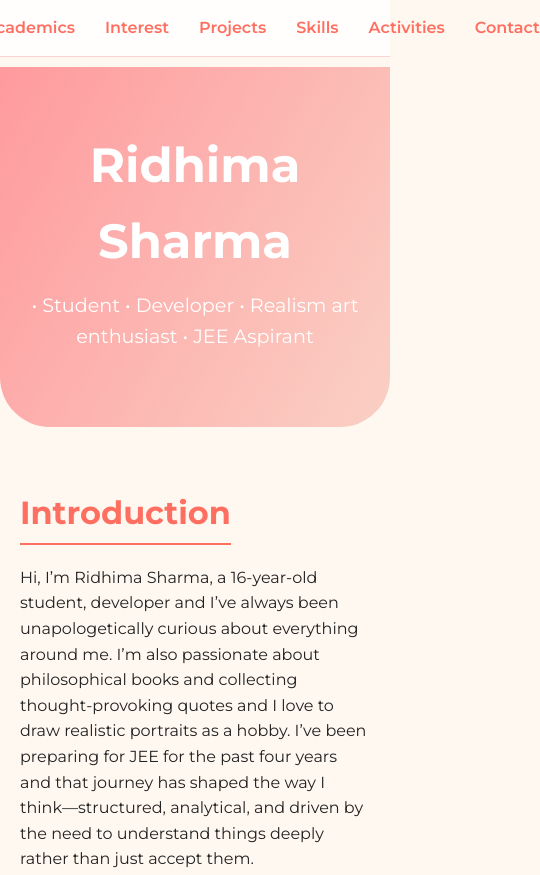
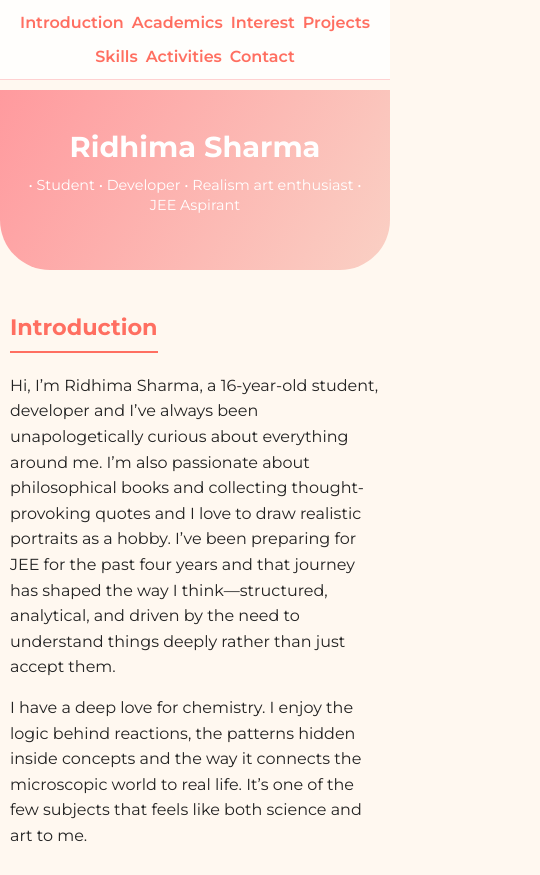
Before and after one commit to Ridhima-sharma09/My-Portfolio-, a plain HTML site: page index.html in a window 390 px wide. Shown: the top 875 px of the page, 540 px wide, since content can reach past the window. Drawn offline with Linux system fonts and the light colour scheme.

Commit message:
Update index.html

```diff
--- a/index.html
+++ b/index.html
@@ -20,7 +20,8 @@
       padding: 15px 25px;
       display: flex;
       justify-content: center;
-      gap: 30px;
+      flex-wrap: wrap;
+      gap: 15px;
       border-bottom: 1px solid #ffd1d1;
     }
     nav a {
@@ -29,27 +30,34 @@
       text-decoration: none;
       font-size: 1rem;
     }
-    nav a:hover {
-      text-decoration: underline;
-    }
+    nav a:hover { text-decoration: underline; }
 
     /* ---------- HEADER ---------- */
     header {
       background: linear-gradient(120deg, #ff9a9e, #fad0c4);
       text-align: center;
-      padding: 60px 20px;
+      padding: 40px 20px;
       border-bottom-left-radius: 50px;
       border-bottom-right-radius: 50px;
       margin-top: 10px;
     }
-    header h1 { font-size: 3rem; color: #fff; }
-    header p { font-size: 1.2rem; color: #fff; margin-top: 10px; }
+    header h1 {
+      font-size: clamp(1.8rem, 6vw, 3rem); /* fluid font for mobile to desktop */
+      color: #fff;
+      line-height: 1.2;
+      word-break: break-word;
+    }
+    header p {
+      font-size: clamp(0.9rem, 3vw, 1.2rem);
+      color: #fff;
+      margin-top: 10px;
+      line-height: 1.4;
+    }
 
     /* ---------- SECTIONS ---------- */
-    section { max-width: 1000px; margin: 60px auto; padding: 0 20px; }
-    h2 { font-size: 2rem; margin-bottom: 20px; color: #ff6f61; border-bottom: 2px solid #ff6f61; display: inline-block; padding-bottom: 5px; }
-
-    h3 { font-size: 1.4rem; color: #ff8c94; margin-bottom: 10px; }
+    section { max-width: 1000px; margin: 50px auto; padding: 0 15px; }
+    h2 { font-size: clamp(1.4rem, 4vw, 2rem); margin-bottom: 20px; color: #ff6f61; border-bottom: 2px solid #ff6f61; display: inline-block; padding-bottom: 5px; }
+    h3 { font-size: clamp(1.1rem, 3vw, 1.4rem); color: #ff8c94; margin-bottom: 10px; }
     p { margin-bottom: 15px; }
 
     .project, .skill, .activity {
@@ -74,7 +82,7 @@
       border-top-left-radius: 50px;
       border-top-right-radius: 50px;
       color: #fff;
-      margin-top: 70px;
+      margin-top: 50px;
     }
 
     /* ---------- BACK TO TOP BUTTON ---------- */
@@ -94,8 +102,13 @@
       transition: 0.3s ease;
       z-index: 999;
     }
-    #topBtn:hover {
-      background: #e65a51;
+    #topBtn:hover { background: #e65a51; }
+
+    /* ---------- RESPONSIVE ---------- */
+    @media (max-width: 600px) {
+      nav { gap: 8px; padding: 10px; }
+      section { padding: 0 10px; margin: 40px auto; }
+      .project, .skill, .activity { padding: 15px; }
     }
   </style>
 </head>
@@ -127,7 +140,7 @@
   <section id="academic">
     <h2>Academic Journey</h2>
     <p>My academic journey has always been shaped by curiosity, consistency and a genuine love for learning. Throughout school, I’ve been known as the student who asks one more question, solves one more problem and dives a little deeper than expected.</p>
-    <p>I was consistently among the top 5 students in my school, finishing Class 10 with a CGGA of 9.38 . Entering Class 11, I continued the same momentum—achieving academic excellence again, becoming one of the top scorers in Chemistry and once more securing a place in the top 5.</p>
+    <p>I was consistently among the top 5 students in my school, finishing Class 10 with a CGGA of 9.38. Entering Class 11, I continued the same momentum—achieving academic excellence again, becoming one of the top scorers in Chemistry and once more securing a place in the top 5.</p>
     <p>Alongside chemistry, I’ve spent the last four years preparing for JEE, which has strengthened my discipline, focus and resilience. Beyond academics, I’ve always been a bright, reflective pupil, someone who loves philosophical conversations, meaningful books and deep thinking. I journal regularly, using it as a way to process ideas, track growth and understand myself better.</p>
   </section>
 
```
